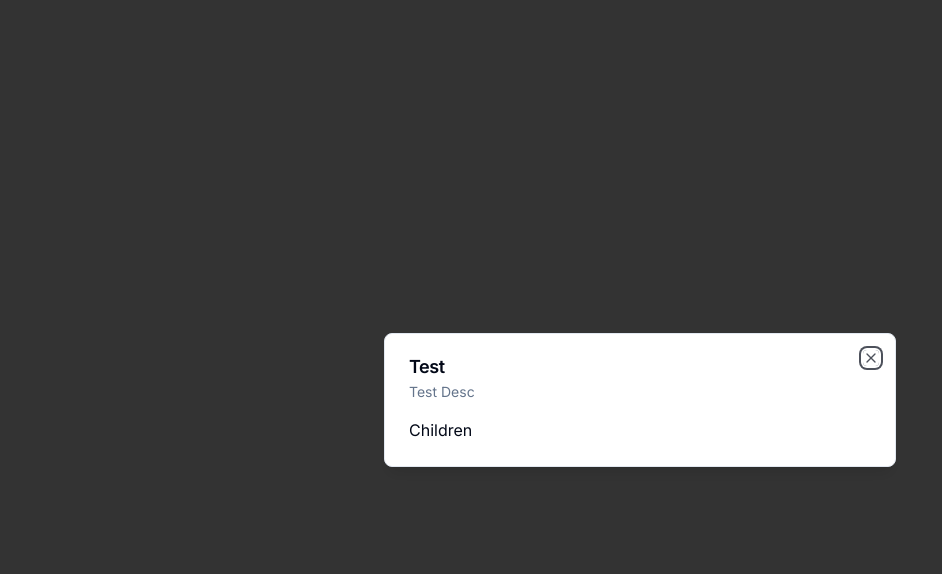
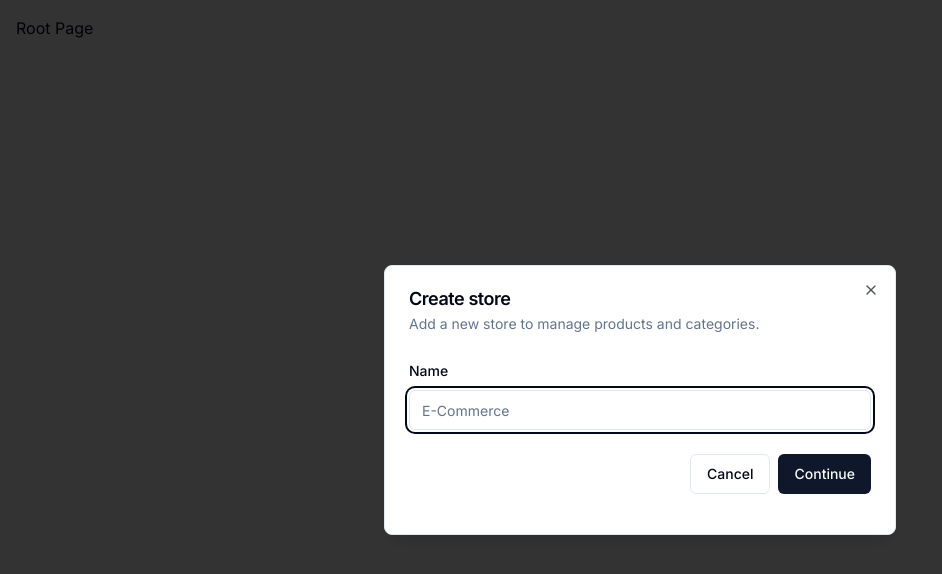
Before and after one commit to samuelng87/e-commence-cms, a Next.js app: page / in a window 1280 px wide. Shown: the top 574 px of the page, without its empty margins (0-942 px from the left). Built offline with nearby package versions, Linux system fonts and the light colour scheme.

Commit message:
form packages and applying create logics at store modal

```diff
--- /dev/null
+++ b/app/(auth)/(routes)/sign-up copy/[[...sign-up]]/page.tsx
@@ -0,0 +1,5 @@
+import { SignUp } from "@clerk/nextjs";
+
+export default function Page() {
+  return <SignUp />;
+}
--- a/app/(root)/page.tsx
+++ b/app/(root)/page.tsx
@@ -1,15 +1,24 @@
 "use client";
 
 import {Modal} from "@/components/ui/modal";
+import { useStoreModal } from "@/hooks/use-store-modal";
+import { useEffect } from "react";
 
 
 
 const SetupPage = () => {
+  const onOpen = useStoreModal((state) => state.onOpen);
+  const isOpen = useStoreModal((state) => state.isOpen);
+
+  useEffect(() => {
+    if (!isOpen) {
+      onOpen();
+    }
+  }, [isOpen, onOpen]);
+
   return (
     <div className="p-4">
-      <Modal title="Test" description="Test Desc" isOpen onClose={() => {}}>
-        Children
-      </Modal>
+        Root Page
     </div>
   )
 }
--- a/app/layout.tsx
+++ b/app/layout.tsx
@@ -1,11 +1,13 @@
-import type { Metadata } from "next";
 import { Inter } from "next/font/google";
+import { ClerkProvider } from "@clerk/nextjs";
+
+import { ModalProvider } from "@/providers/modal-provider";
+
 import "./globals.css";
-import { ClerkProvider } from "@clerk/nextjs";
 
 const inter = Inter({ subsets: ["latin"] });
 
-export const metadata: Metadata = {
+export const metadata = {
   title: "Admin Dashboard",
   description: "Generated by create next app",
 };
@@ -18,7 +20,9 @@
   return (
     <ClerkProvider>
     <html lang="en">
-      <body className={inter.className}>{children}
+      <body className={inter.className}>
+        <ModalProvider/>
+        {children}
       </body>
     </html>
     </ClerkProvider>
--- a/components/modals/store-modal.tsx
+++ b/components/modals/store-modal.tsx
@@ -1,10 +1,44 @@
 "use client"
 
-import { Modal } from "@/components/ui/modal"
-import { useStoreModal } from "@/hooks/use-store-modal"
+import * as z from "zod";
+import { useForm } from "react-hook-form";
+import { zodResolver } from "@hookform/resolvers/zod";
+
+import { useStoreModal } from "@/hooks/use-store-modal";
+
+import { Modal } from "@/components/ui/modal";
+import { Input } from "@/components/ui/input";
+import { Button } from "@/components/ui/button";
+
+import {
+    Form,
+    FormControl,
+    FormField,
+    FormItem,
+    FormLabel,
+    FormMessage
+} from "@/components/ui/form";
+
+// https://ui.shadcn.com/docs/components/form
+
+const formSchema = z.object({
+    name: z.string().min(1),
+});
 
 export const StoreModal = () => {
     const storeModal = useStoreModal()
+
+    const form = useForm<z.infer<typeof formSchema>>({
+        resolver: zodResolver(formSchema),
+        defaultValues: {
+            name: "",
+        },
+    });
+
+    const onSubmit = async (values: z.infer<typeof formSchema>) => {
+        // TODO: CREATING STORE
+        console.log(values)
+    }
 
     return (
         <Modal
@@ -13,7 +47,36 @@
         isOpen={storeModal.isOpen}
         onClose={storeModal.onClose}
       >
-        Future Create Store Form
+        <div>
+            <div className="space-y-4 py-2 pb-4">
+                <Form {...form}>
+                    <form onSubmit={form.handleSubmit(onSubmit)}>
+                        <FormField
+                        control={form.control}
+                        name="name"
+                        render={({ field }) => (
+                            <FormItem>
+                                <FormLabel>Name</FormLabel>
+                                <FormControl>
+                                    <Input placeholder="E-Commerce" {...field} />
+                                </FormControl>
+                                <FormMessage />
+                            </FormItem>
+                        )}
+                        />
+                       <div className="pt-6 flex items-center justify-end w-full space-x-2">
+                            <Button
+                                variant="outline"
+                                onClick={storeModal.onClose}>
+                                    Cancel
+                            </Button>
+                            <Button type="submit">Continue</Button>
+                        </div>
+                    </form>
+                </Form>
+            </div>
+        </div>
+
     </Modal>
     );
 };
--- /dev/null
+++ b/components/ui/form.tsx
@@ -0,0 +1,176 @@
+import * as React from "react"
+import * as LabelPrimitive from "@radix-ui/react-label"
+import { Slot } from "@radix-ui/react-slot"
+import {
+  Controller,
+  ControllerProps,
+  FieldPath,
+  FieldValues,
+  FormProvider,
+  useFormContext,
+} from "react-hook-form"
+
+import { cn } from "@/lib/utils"
+import { Label } from "@/components/ui/label"
+
+const Form = FormProvider
+
+type FormFieldContextValue<
+  TFieldValues extends FieldValues = FieldValues,
+  TName extends FieldPath<TFieldValues> = FieldPath<TFieldValues>
+> = {
+  name: TName
+}
+
+const FormFieldContext = React.createContext<FormFieldContextValue>(
+  {} as FormFieldContextValue
+)
+
+const FormField = <
+  TFieldValues extends FieldValues = FieldValues,
+  TName extends FieldPath<TFieldValues> = FieldPath<TFieldValues>
+>({
+  ...props
+}: ControllerProps<TFieldValues, TName>) => {
+  return (
+    <FormFieldContext.Provider value={{ name: props.name }}>
+      <Controller {...props} />
+    </FormFieldContext.Provider>
+  )
+}
+
+const useFormField = () => {
+  const fieldContext = React.useContext(FormFieldContext)
+  const itemContext = React.useContext(FormItemContext)
+  const { getFieldState, formState } = useFormContext()
+
+  const fieldState = getFieldState(fieldContext.name, formState)
+
+  if (!fieldContext) {
+    throw new Error("useFormField should be used within <FormField>")
+  }
+
+  const { id } = itemContext
+
+  return {
+    id,
+    name: fieldContext.name,
+    formItemId: `${id}-form-item`,
+    formDescriptionId: `${id}-form-item-description`,
+    formMessageId: `${id}-form-item-message`,
+    ...fieldState,
+  }
+}
+
+type FormItemContextValue = {
+  id: string
+}
+
+const FormItemContext = React.createContext<FormItemContextValue>(
+  {} as FormItemContextValue
+)
+
+const FormItem = React.forwardRef<
+  HTMLDivElement,
+  React.HTMLAttributes<HTMLDivElement>
+>(({ className, ...props }, ref) => {
+  const id = React.useId()
+
+  return (
+    <FormItemContext.Provider value={{ id }}>
+      <div ref={ref} className={cn("space-y-2", className)} {...props} />
+    </FormItemContext.Provider>
+  )
+})
+FormItem.displayName = "FormItem"
+
+const FormLabel = React.forwardRef<
+  React.ElementRef<typeof LabelPrimitive.Root>,
+  React.ComponentPropsWithoutRef<typeof LabelPrimitive.Root>
+>(({ className, ...props }, ref) => {
+  const { error, formItemId } = useFormField()
+
+  return (
+    <Label
+      ref={ref}
+      className={cn(error && "text-destructive", className)}
+      htmlFor={formItemId}
+      {...props}
+    />
+  )
+})
+FormLabel.displayName = "FormLabel"
+
+const FormControl = React.forwardRef<
+  React.ElementRef<typeof Slot>,
+  React.ComponentPropsWithoutRef<typeof Slot>
+>(({ ...props }, ref) => {
+  const { error, formItemId, formDescriptionId, formMessageId } = useFormField()
+
+  return (
+    <Slot
+      ref={ref}
+      id={formItemId}
+      aria-describedby={
+        !error
+          ? `${formDescriptionId}`
+          : `${formDescriptionId} ${formMessageId}`
+      }
+      aria-invalid={!!error}
+      {...props}
+    />
+  )
+})
+FormControl.displayName = "FormControl"
+
+const FormDescription = React.forwardRef<
+  HTMLParagraphElement,
+  React.HTMLAttributes<HTMLParagraphElement>
+>(({ className, ...props }, ref) => {
+  const { formDescriptionId } = useFormField()
+
+  return (
+    <p
+      ref={ref}
+      id={formDescriptionId}
+      className={cn("text-sm text-muted-foreground", className)}
+      {...props}
+    />
+  )
+})
+FormDescription.displayName = "FormDescription"
+
+const FormMessage = React.forwardRef<
+  HTMLParagraphElement,
+  React.HTMLAttributes<HTMLParagraphElement>
+>(({ className, children, ...props }, ref) => {
+  const { error, formMessageId } = useFormField()
+  const body = error ? String(error?.message) : children
+
+  if (!body) {
+    return null
+  }
+
+  return (
+    <p
+      ref={ref}
+      id={formMessageId}
+      className={cn("text-sm font-medium text-destructive", className)}
+      {...props}
+    >
+      {body}
+    </p>
+  )
+})
+FormMessage.displayName = "FormMessage"
+
+export {
+  useFormField,
+  Form,
+  FormItem,
+  FormLabel,
+  FormControl,
+  FormDescription,
+  FormMessage,
+  FormField,
+}
--- /dev/null
+++ b/components/ui/input.tsx
@@ -0,0 +1,25 @@
+import * as React from "react"
+
+import { cn } from "@/lib/utils"
+
+export interface InputProps
+  extends React.InputHTMLAttributes<HTMLInputElement> {}
+
+const Input = React.forwardRef<HTMLInputElement, InputProps>(
+  ({ className, type, ...props }, ref) => {
+    return (
+      <input
+        type={type}
+        className={cn(
+          "flex h-10 w-full rounded-md border border-input bg-background px-3 py-2 text-sm ring-offset-background file:border-0 file:bg-transparent file:text-sm file:font-medium placeholder:text-muted-foreground focus-visible:outline-none focus-visible:ring-2 focus-visible:ring-ring focus-visible:ring-offset-2 disabled:cursor-not-allowed disabled:opacity-50",
+          className
+        )}
+        ref={ref}
+        {...props}
+      />
+    )
+  }
+)
+Input.displayName = "Input"
+
+export { Input }
--- /dev/null
+++ b/components/ui/label.tsx
@@ -0,0 +1,26 @@
+"use client"
+
+import * as React from "react"
+import * as LabelPrimitive from "@radix-ui/react-label"
+import { cva, type VariantProps } from "class-variance-authority"
+
+import { cn } from "@/lib/utils"
+
+const labelVariants = cva(
+  "text-sm font-medium leading-none peer-disabled:cursor-not-allowed peer-disabled:opacity-70"
+)
+
+const Label = React.forwardRef<
+  React.ElementRef<typeof LabelPrimitive.Root>,
+  React.ComponentPropsWithoutRef<typeof LabelPrimitive.Root> &
+    VariantProps<typeof labelVariants>
+>(({ className, ...props }, ref) => (
+  <LabelPrimitive.Root
+    ref={ref}
+    className={cn(labelVariants(), className)}
+    {...props}
+  />
+))
+Label.displayName = LabelPrimitive.Root.displayName
+
+export { Label }
--- a/package.json
+++ b/package.json
@@ -10,7 +10,9 @@
   },
   "dependencies": {
     "@clerk/nextjs": "^4.29.4",
+    "@hookform/resolvers": "^3.3.4",
     "@radix-ui/react-dialog": "^1.0.5",
+    "@radix-ui/react-label": "^2.0.2",
     "@radix-ui/react-slot": "^1.0.2",
     "class-variance-authority": "^0.7.0",
     "clsx": "^2.1.0",
@@ -18,8 +20,10 @@
     "next": "14.1.0",
     "react": "^18",
     "react-dom": "^18",
+    "react-hook-form": "^7.49.3",
     "tailwind-merge": "^2.2.0",
     "tailwindcss-animate": "^1.0.7",
+    "zod": "^3.22.4",
     "zustand": "^4.5.0"
   },
   "devDependencies": {
--- a/providers/modal-provider.tsx
+++ b/providers/modal-provider.tsx
@@ -1,4 +1,6 @@
 "use client";
+
+import { StoreModal } from "@/components/modals/store-modal";
 
 import { useEffect, useState } from "react";
 
@@ -12,4 +14,10 @@
     if (!isMounted) {
         return null;
     }
+
+    return (
+        <>
+            <StoreModal />
+        </>
+    )
 }
```
Also changed, not shown: 1 other file (tests, documents, lock files or other folders).
